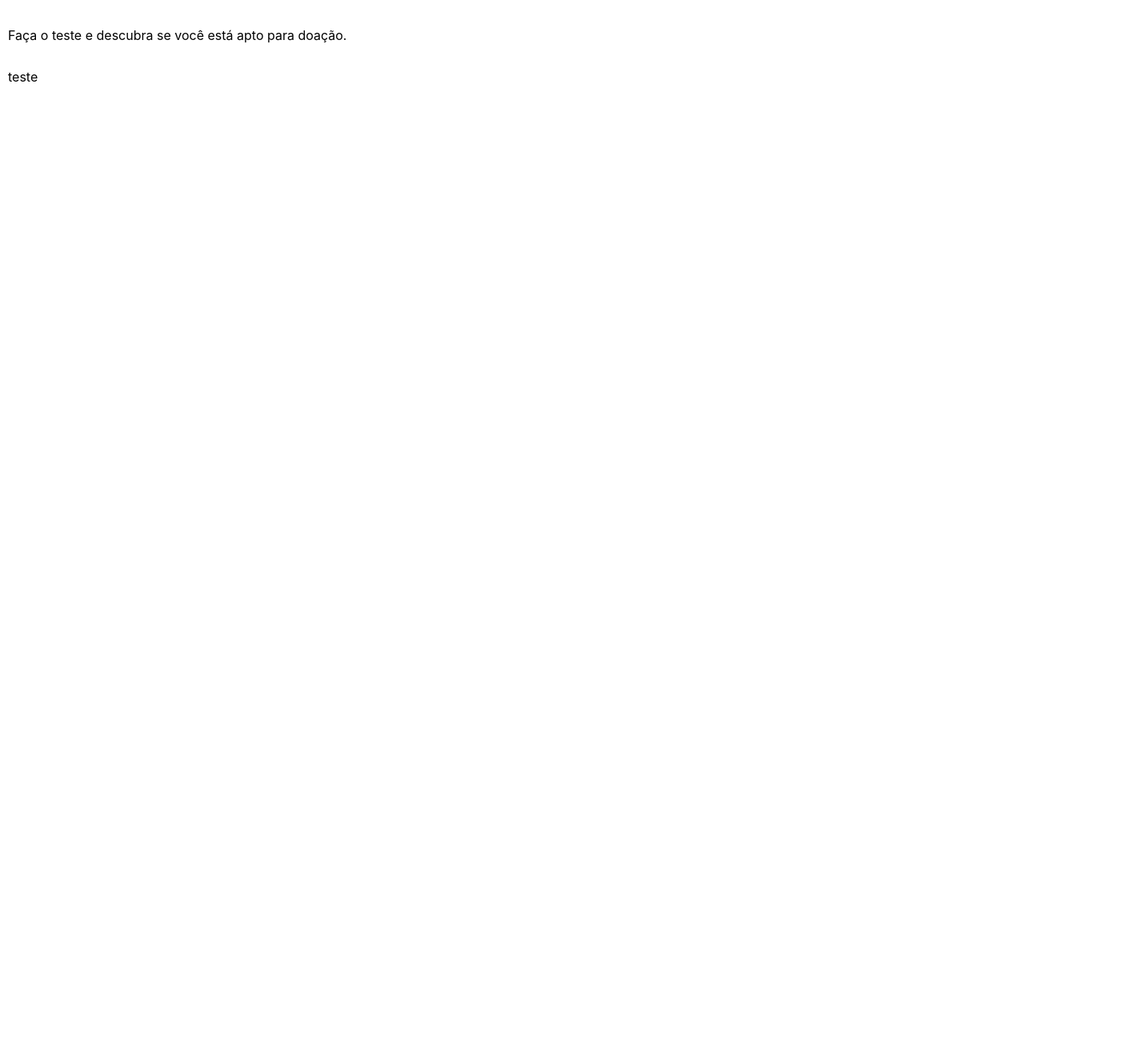
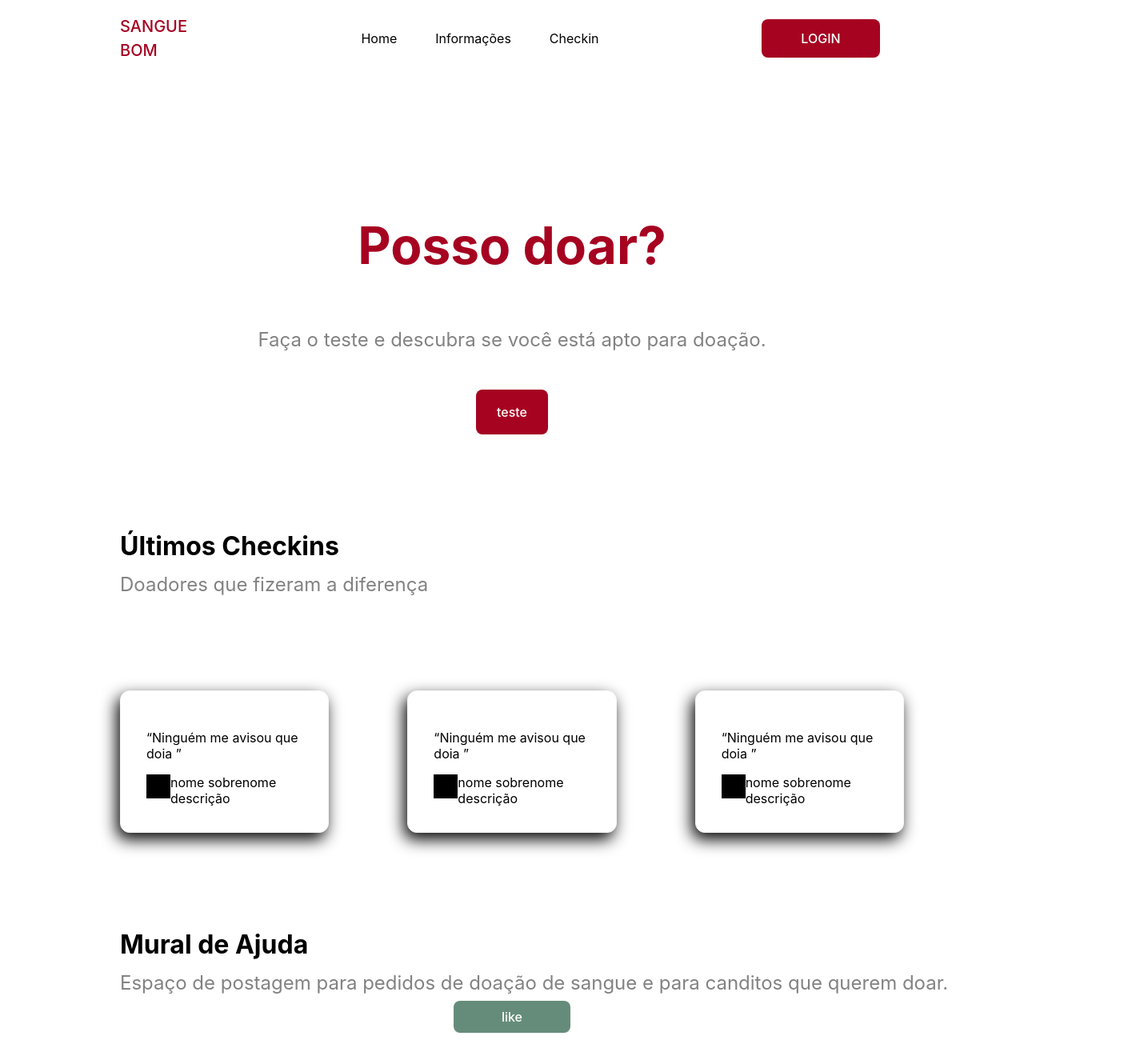
Before and after one commit to guspavanelli/projetointegrador, a React (Create React App) app: page / in a window 1280 px wide. Shown: the part 52-1382 px from the top of the page at 80% size, 1430 px wide, since content can reach past the window. Before the commit the page ends 800 px from the top, so only its background shows below. Built offline with nearby package versions, Linux system fonts and the light colour scheme.

Commit message:
"criação do corpo da pagina home, pasta components"

```diff
--- a/src/App.tsx
+++ b/src/App.tsx
@@ -5,7 +5,7 @@ import Home from './pages/home';
 
 function App() {
   return (
-    <div>
+    <div className='container_body'>
         <Home/>
     </div>
   );
--- /dev/null
+++ b/src/components/buttons/index.tsx
@@ -0,0 +1,10 @@
+
+function BotaoLike(){
+    return(
+        <div className="button_like">
+            like
+        </div>
+    )
+}
+
+export default BotaoLike;
--- a/src/cabecalho/index.tsx
+++ b/src/components/cabecalho/index.tsx
@@ -1,7 +1,7 @@
 
 function Cabecalho(){
     return(
-        <div>
+        <div className="cab_container">
             <div className="cab_logo">
                 SANGUE BOM
             </div>
@@ -10,8 +10,10 @@ function Cabecalho(){
                 <div className="cab_options_info">Informações</div>
                 <div className="cab_options_check">Checkin</div>
             </div>
-            <div>
-                LOGIN
+            <div className="cab_login">
+                <div className="teste">
+                    LOGIN
+                </div>
             </div>
         </div>
     )
--- a/src/pages/home.tsx
+++ b/src/pages/home.tsx
@@ -1,8 +1,12 @@
+
+import BotaoLike from '../components/buttons';
+import Cabecalho from '../components/cabecalho';
 import '../style/style.css';
 
 function Home(){
     return(
-        <div>
+        <div className='home_container'>
+            <Cabecalho/>
             <div className="home_posso_doar">
                 <div className="home_pd_possodoar">
                     <h3>Posso doar?</h3>
@@ -14,6 +18,79 @@ function Home(){
                     <p>teste</p>
                 </div>
             </div>
+            <div className='home_doadores'>
+                <h1>Últimos Checkins</h1>
+                <div className='home_doadores_dif'>
+                    Doadores que fizeram a diferença
+                </div>
+            </div>
+            <div className='home_box_container'>
+                <div className='home_box_one'>
+                    <div>
+                        <div>
+                            <p>“Ninguém me avisou que doia ”</p>
+                        </div>
+                        <div className='home_box_avatar_container'>
+                            <div className='home_box_one_avatar'>
+                            </div>
+                            <div>
+                                <div>
+                                    nome sobrenome
+                                </div>
+                                <div>
+                                    descrição
+                                </div>
+                            </div>
+                        </div>
+                    </div>
+                </div>
+                <div className='home_box_two'>
+                    <div>
+                        <div>
+                            <p>“Ninguém me avisou que doia ”</p>
+                        </div>
+                        <div className='home_box_avatar_container'>
+                            <div className='home_box_two_avatar'>
+                            </div>
+                            <div>
+                                <div>
+                                    nome sobrenome
+                                </div>
+                                <div>
+                                    descrição
+                                </div>
+                            </div>
+                        </div>
+                    </div>
+                </div>
+                <div className='home_box_three'>
+                    <div>
+                        <div>
+                            <p>“Ninguém me avisou que doia ”</p>
+                        </div>
+                        <div className='home_box_avatar_container'>
+                            <div className='home_box_three_avatar'>
+                            </div>
+                            <div>
+                                <div>
+                                    nome sobrenome
+                                </div>
+                                <div>
+                                    descrição
+                                </div>
+                            </div>
+                        </div>
+                    </div>
+                </div>
+            </div>
+            <div className='home_mural_help'>
+                <h1>Mural de Ajuda</h1>
+                <div className='home_mural_dif'>
+                Espaço de postagem para pedidos de
+                doação de sangue e para canditos que querem doar.
+                </div>
+            </div>
+            <BotaoLike/>
         </div>
     )
 }
--- a/src/style/style.css
+++ b/src/style/style.css
@@ -1,6 +1,210 @@
-.home_posso_doar{
+.container_body{
+    margin: 0px 150px 0px 150px;
+}
+
+/* CABECALHO */
+.cab_container{
+    width: 100%;
+    height: 200px;
+    display:flex;
+    align-items:center ;
+}
+
+.cab_logo{
+    color: #A60321;
+    -webkit-text-stroke-width: 1;
+    -webkit-text-stroke-color: #A60321;
+    font-size: 20px;
+    font-style: normal;
+    font-weight: 500;
+    line-height: 150%;
+    width: 10%;
+    display: flex;
+    justify-content: center;
+}
+
+.cab_options{
+    justify-content: center;
+    display: flex;
+    flex:10;
+    gap: 48px;
+}
+.cab_login{
+    margin-right: 30px;
+}
+
+.cab_login, .teste{
+    width: 100px;
+    height: 20px;
+    display: flex;
+    justify-content: center;
+    display: inline-flex;
+    padding: 14px 24px;
+    justify-content: center;
+    align-items: center;
+    gap: 8px;
+    border-radius: 8px;
+    background: #A60321;
+    box-shadow: 0px 1px 2px 0px rgba(0, 0, 0, 0.05);
+    color: #FFF;
+    font-size: 16px;
+    font-style: normal;
+    font-weight: 500;
+
+}
+
+/* POSSO DOAR */
+.home_container{
+    width: 100%;
+    height: 2077px;
     display: flex;
     flex-direction: column;
-    padding: 10px;
+    align-items: center;
+}
+
+.home_posso_doar{
+    margin-top: 56px;
+    display: flex;
+    justify-content: center;
+    flex-direction: column;
+    align-items: center;
+    width: 837px;
+    gap: 24px;
+}
+
+h3{
+    color: #A60321;
+    text-align: center;
+    font-size: 64px;
+    font-style: normal;
+    font-weight: 700;
+    line-height: normal;
+    height: 30px;
+}
+
+.home_pd_descubra{
+    color: #828282;
+    text-align: center;
+    font-size: 24px;
+    font-style: normal;
+    font-weight: 400;
+}
+
+.home_pd_teste{
+    display: flex;
+    justify-content: center;
+    align-items: center;
+    border-radius: 8px;
+    background: #A60321;
+    box-shadow: 0px 1px 2px 0px rgba(0, 0, 0, 0.05);
+    color: #FFF;
+    font-size: 16px;
+    font-style: normal;
+    font-weight: 500;
+    line-height: 150%;
+    width: 90px;
+}
+
+/* ULTIMOS CHECKIN */
+.home_doadores{
+    margin-top: 110px;
+    display: flex;
+    flex-direction: column;
+    align-self: self-start;
+    color: #000;
+    font-size: 16px;
+    font-style: normal;
+    font-weight: 600;
+    line-height: 110%;
+    display: flex;
+    width: 1280px;
+    height: 100px;
+    flex-direction: column;
     align-items: flex-start;
+    /* flex-shrink: 0; */
 }
+
+.home_doadores_dif{
+    color: #828282;
+    font-size: 24px;
+    font-style: normal;
+    font-weight: 400;
+    line-height: 150%;
+}
+
+/* BOX */
+.home_box_container{
+    margin-top: 110px;
+    display: flex;
+    flex-direction: row;
+    width: 100%;
+    /* background-color: #A60321; */
+    gap: 10%;
+}
+
+.home_box_one, .home_box_two, .home_box_three{
+    border-radius: 12px;
+    border: 1px solid #F7F7F7;
+    background: #FFF;
+    box-shadow: -4px 8px 20px 0px;
+    display: flex;
+    padding: var(--Spacing-SM, 32px);
+    width: 25%;
+}
+
+.home_box_avatar_container{
+    display: flex;
+}
+
+.home_box_one_avatar, .home_box_two_avatar, .home_box_three_avatar{
+    background-color: #000;
+    width: 30px;
+    height: 30px;
+}
+
+/* MURAL DE AJUDA */
+.home_mural_help{
+    margin-top: 110px;
+    display: flex;
+    flex-direction: column;
+    align-self: self-start;
+    color: #000;
+    font-size: 16px;
+    font-style: normal;
+    font-weight: 600;
+    line-height: 110%;
+    display: flex;
+    width: 1280px;
+    height: 100px;
+    flex-direction: column;
+    align-items: flex-start;
+    /* flex-shrink: 0; */
+}
+
+.home_mural_dif{
+    color: #828282;
+    font-size: 24px;
+    font-style: normal;
+    font-weight: 400;
+    line-height: 150%;
+}
+
+/* COMPONENTES */
+
+/* LIKE */
+.button_like{
+    display: flex;
+    width: 114px;
+    padding: var(--Spacing-XS, 8px) 16px;
+    justify-content: center;
+    align-items: center;
+    gap: var(--Spacing-XS, 8px);
+    flex-shrink: 0;
+    border-radius: var(--Spacing-XS, 8px);
+    background: #658C7A;
+    color: #FFF;
+    font-size: 16px;
+    font-style: normal;
+    font-weight: 500;
+    line-height: 150%;
+}
```
